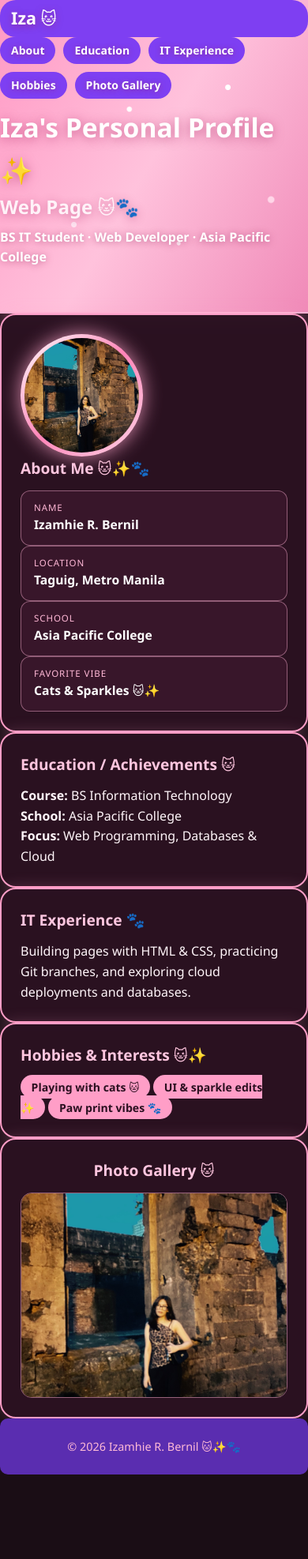
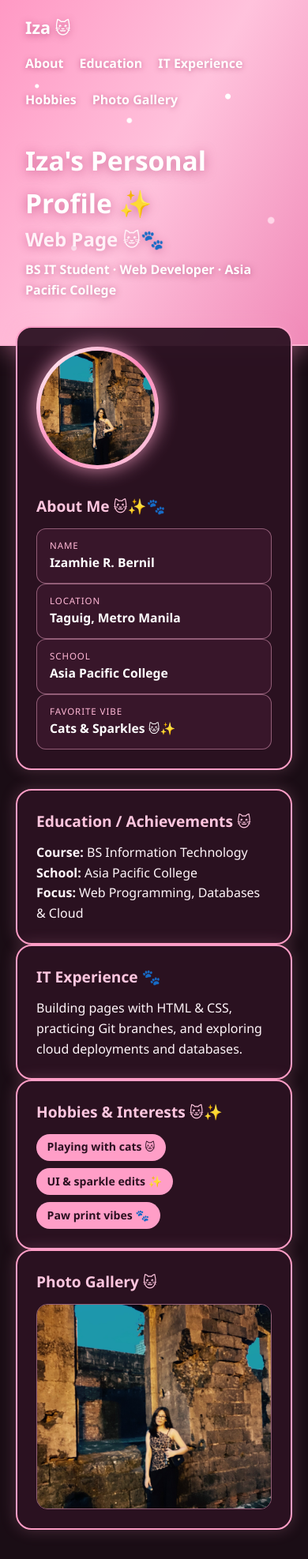
Before and after one commit to RAM-izamhie/webprog-CF251-html-lessons, a plain HTML site: page introduction/index.html in a window 390 px wide. Shown: the top 1974 px of the page at 79% size. Before the commit the page ends 1867 px from the top, so only its background shows below. Drawn offline with Linux system fonts and the light colour scheme.

Commit message:
Refactor flexbox styles for improved layout
Updated flexbox styles for header, nav, and footer sections. Adjusted gaps and padding for better layout.

```diff
--- a/introduction/css/flexbox.css
+++ b/introduction/css/flexbox.css
@@ -1,73 +1,51 @@
-/* ===== FLEXBOX: header and nav bar ===== */
-header {
+.nav {
   display: flex;
   justify-content: space-between;
   align-items: center;
   flex-wrap: wrap;
-  gap: 10px;
+  gap: 1rem;
+  padding: 1.1rem 2rem;
 }
-header h1 { margin: 0; }
-nav ul {
+
+.nav-links {
+  display: flex;
+  align-items: center;
+  flex-wrap: wrap;
+  gap: 1.25rem;
+}
+
+.hero-content {
+  display: flex;
+  flex-direction: column;
+  padding: 1.25rem 2rem 0;
+}
+
+.page-wrapper {
+  display: flex;
+  flex-direction: column;
+  gap: 1.5rem;
+  max-width: 1120px;
+  margin: -1.6rem auto 1rem;
+  padding: 0 1.25rem;
+}
+
+.about-card {
+  display: flex;
+  align-items: center;
+  flex-wrap: wrap;
+  gap: 2rem;
+}
+
+.avatar-ring {
+  flex-shrink: 0;
+}
+
+.about-details {
+  flex: 1 1 280px;
+}
+
+.tag-row {
   display: flex;
   flex-wrap: wrap;
-  gap: 10px;
-  list-style: none;
-  margin: 0;
-  padding: 0;
+  gap: 0.6rem;
 }
-nav a {
-  display: block;
-  background-color: #7e3ff2;
-  color: white;
-  text-decoration: none;
-  padding: 6px 14px;
-  border-radius: 20px;
-  font-size: 14px;
-}
-nav a:hover { background-color: #5a2db0; }
-
-/* ===== FLEXBOX: hobbies and goals as chips ===== */
-.chips {
-  display: flex;
-  flex-wrap: wrap;
-  gap: 10px;
-  list-style: none;
-  padding: 0;
-}
-.chips li {
-  background-color: #e0ccff;
-  padding: 6px 14px;
-  border-radius: 20px;
-}
-
-/* ===== FLEXBOX: links list ===== */
-.link-list {
-  display: flex;
-  flex-direction: column;
-  gap: 8px;
-  list-style: none;
-  padding: 0;
-}
-
-/* ===== FLEXBOX: center the gallery photo ===== */
-#gallery {
-  display: flex;
-  flex-direction: column;
-  align-items: center;
-}
-
-/* ===== FLEXBOX: footer ===== */
-footer {
-  display: flex;
-  justify-content: center;
-  align-items: center;
-  background-color: #5a2db0;
-  color: white;
-  padding: 15px;
-  border-radius: 10px;
-}
-
-/* Header stacks on small screens */
-@media (max-width: 700px) {
-  header { flex-direction: column; align-items: flex-start; }
-}
```
